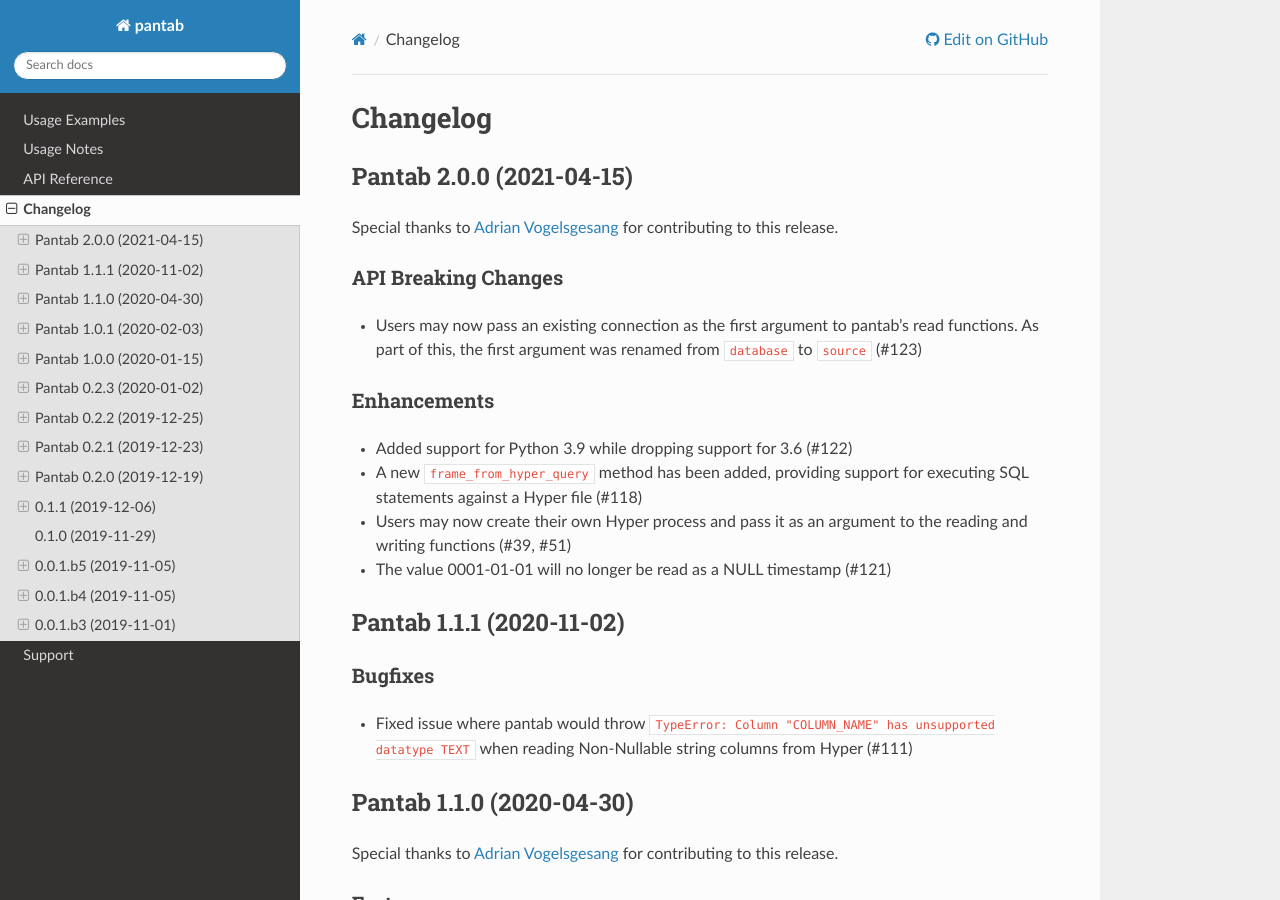
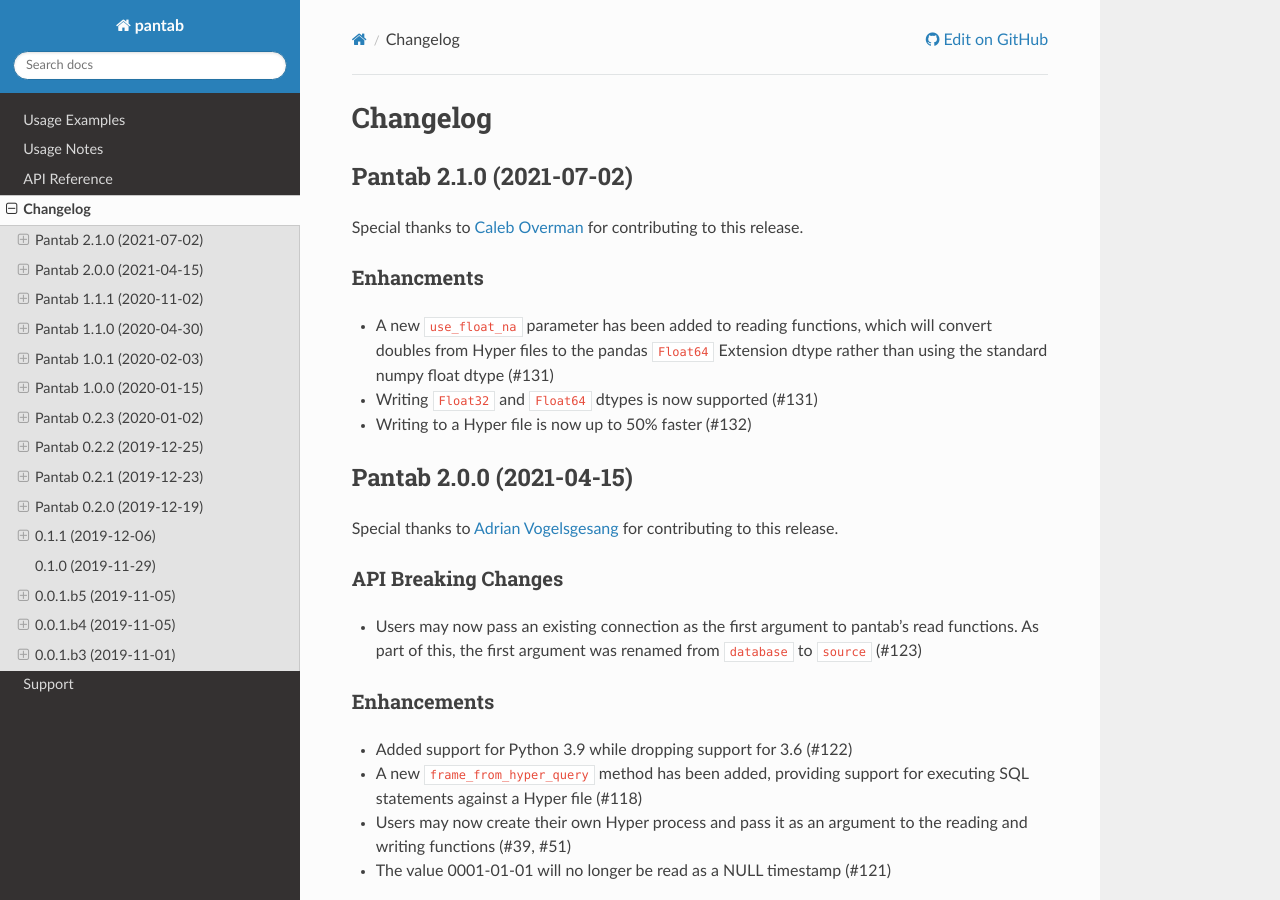
Before and after one commit to innobi/pantab, a Sphinx documentation site: the page built from doc/source/changelog.rst, in a window 1280 px wide and 900 px high. Built offline with Sphinx 7.4.7 and the Read the Docs theme 2.0.0, drawn with Linux system fonts in a browser that asks for light colours; some of the changed text lies outside the part shown.

Commit message:
2.1.0. Release Prep (#134)

```diff
--- a/doc/source/changelog.rst
+++ b/doc/source/changelog.rst
@@ -1,5 +1,16 @@
 Changelog
 ^^^^^^^^^
+
+Pantab 2.1.0 (2021-07-02)
+=========================
+Special thanks to `Caleb Overman <https://github.com/caleboverman>`_ for contributing to  this release.
+
+Enhancments
+-----------
+
+- A new ``use_float_na`` parameter has been added to reading functions, which will convert doubles from Hyper files to the pandas ``Float64`` Extension dtype rather than using the standard numpy float dtype (#131)
+- Writing ``Float32`` and ``Float64`` dtypes is now supported (#131)
+- Writing to a Hyper file  is now up to 50% faster (#132)
 
 Pantab 2.0.0 (2021-04-15)
 =========================
--- a/doc/source/conf.py
+++ b/doc/source/conf.py
@@ -1,10 +1,11 @@
 from typing import List
+
 # -- Project information -----------------------------------------------------
 
-project = 'pantab'
-copyright = '2019-2020, Will Ayd, innobi, LLC'
-author = 'Will Ayd, innobi, LLC'
-release = '2.0.0'
+project = "pantab"
+copyright = "2019-2021, Will Ayd, innobi, LLC"
+author = "Will Ayd, innobi, LLC"
+release = "2.1.0"
 
 
 # -- General configuration ---------------------------------------------------
@@ -13,16 +14,16 @@
     "sphinx_rtd_theme",
 ]
 
-templates_path = ['_templates']
+templates_path = ["_templates"]
 exclude_patterns: List[str] = []
 
 
 # -- Options for HTML output -------------------------------------------------
 
-html_theme = 'sphinx_rtd_theme'
+html_theme = "sphinx_rtd_theme"
 master_doc = "index"  # see RTD GH issue 2569
 html_context = {
     "display_github": True,
 }
 
-html_static_path = ['_static']
+html_static_path = ["_static"]
--- a/setup.py
+++ b/setup.py
@@ -34,7 +34,7 @@
 
 setup(
     name="pantab",
-    version="2.0.0",
+    version="2.1.0",
     description="Converts pandas DataFrames into Tableau Hyper Extracts and back",
     long_description=long_description,
     long_description_content_type="text/markdown",
```
Also changed, not shown: 1 other file.
